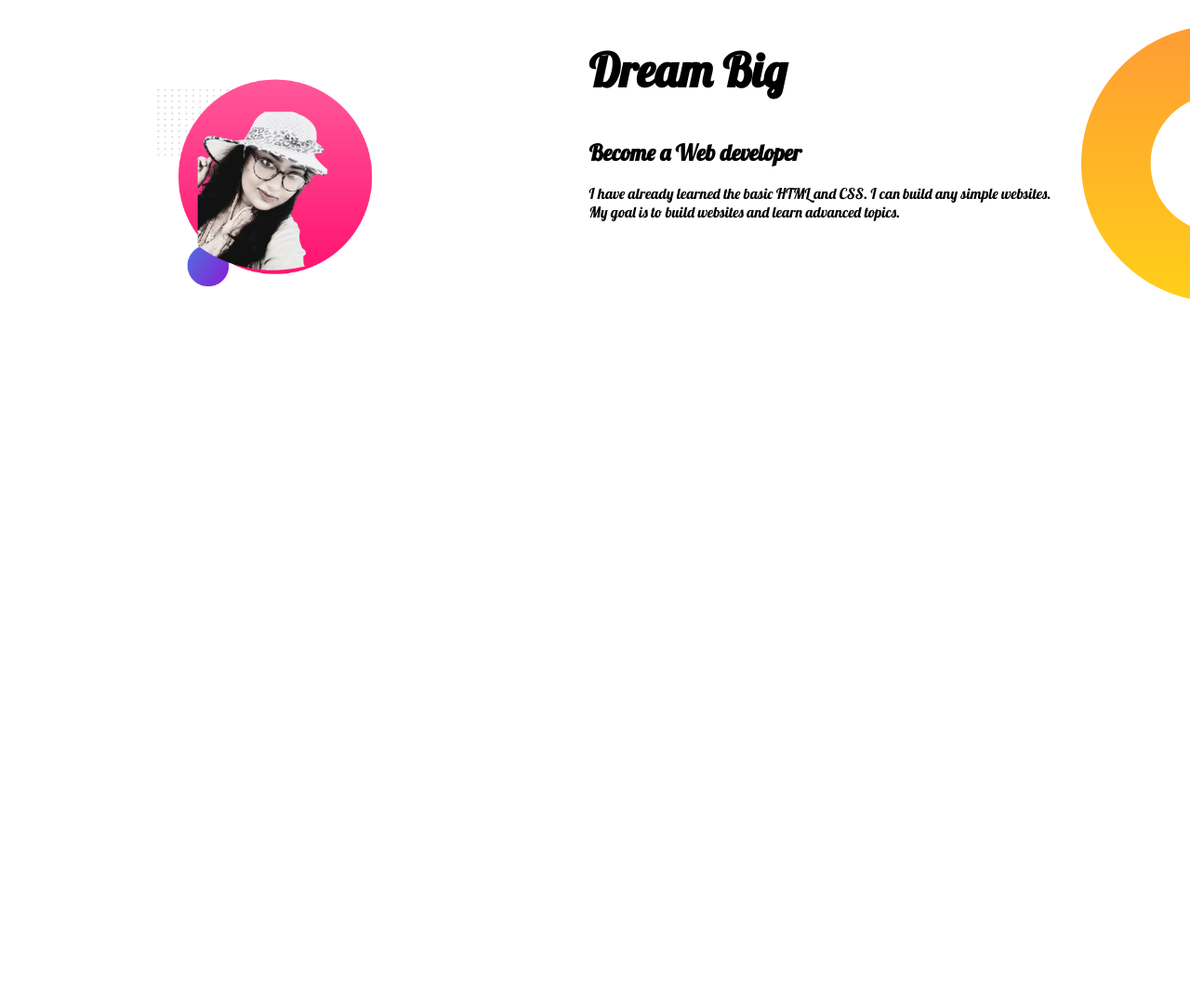
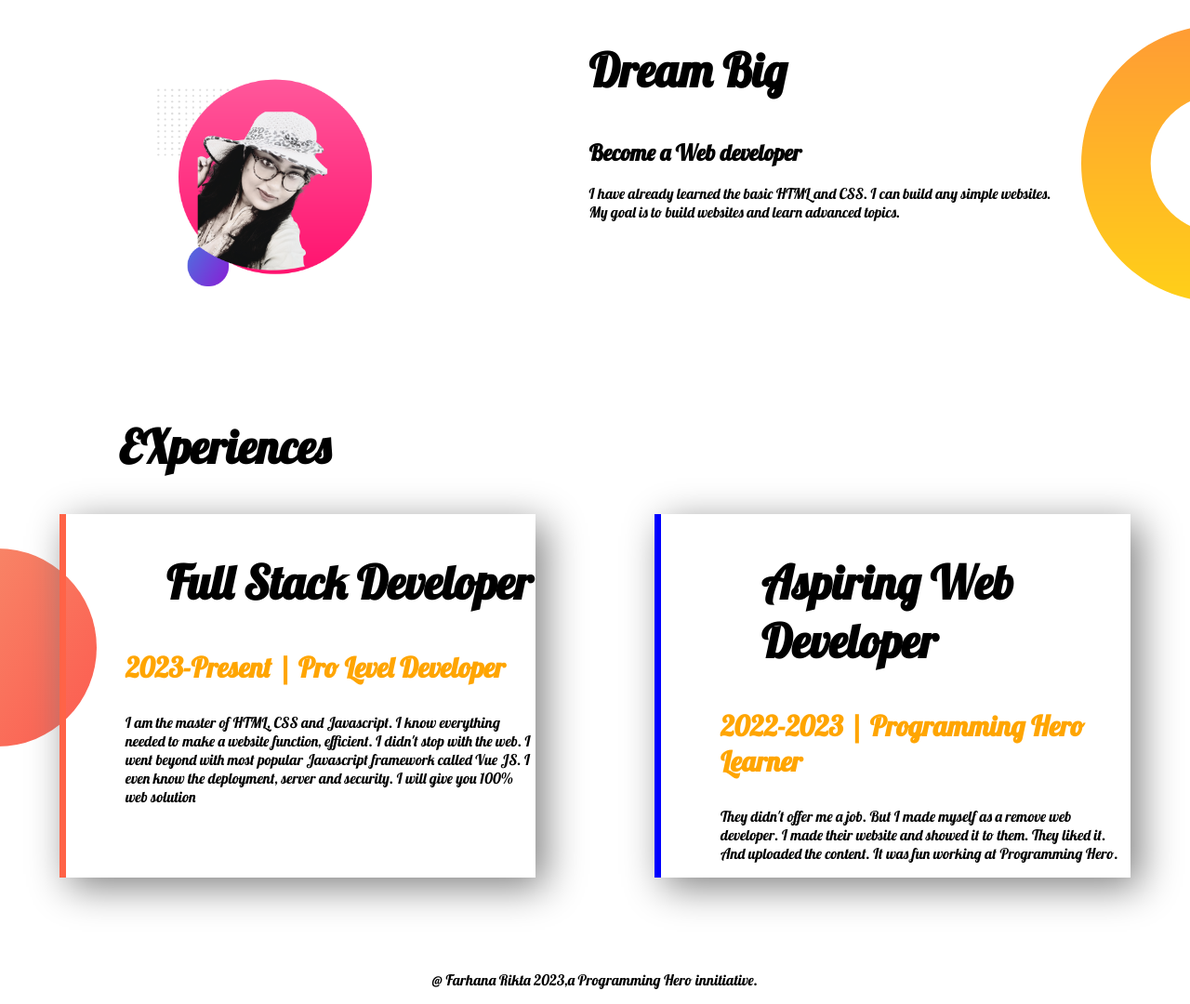
Before and after one commit to farhanarikta/Developer-Portfolio, a plain HTML site: page index.html in a window 1280 px wide. Shown: the part 512-1592 px from the top of the page at 93% size. Before the commit the page ends 961 px from the top, so only its background shows below. Drawn offline with Linux system fonts and the light colour scheme.

Commit message:
initial commit

```diff
--- a/index.html
+++ b/index.html
@@ -11,7 +11,7 @@
     <link rel="stylesheet" href="style.css">
 </head>
 <body>
-<section class="top-banner">
+<section class="top-banner flexible-container">
     <div class="half-width">
     <h1>Welcome To</h1>
     <h1><span class="orange-color">Farhana Rikta's</span> World!</h1>
@@ -24,7 +24,7 @@
     <img src="developer-portfolio-master/New Project (5).png">
 </div>
 </section>
-<section class="dream-big">
+<section class="dream-big flexible-container">
     <div class="half-width">
         <img src="developer-portfolio-master/New Project (6).png">
     </div>
@@ -35,6 +35,26 @@
     </div>
 
 </section>
+<section class="experience-area">
+    <h1>EXperiences</h1>
+    <div class="flexible-container">
+    <div id="full-stack-developer" class="experience-item half-width">
+        <h1>Full Stack Developer</h1>
+        <h3 class="orange-color">2023-Present | Pro Level Developer</h3>
+        <p>I am the master of HTML, CSS and Javascript. I know everything needed to make a website function, efficient. I didn't stop with the web. I went beyond with most popular Javascript framework called Vue JS. I even know the deployment, server and security. I will give you 100% web solution</p>
+    </div>
+    <div id="baby-web-developer" class="experience-item half-width">
+        <h1>Aspiring Web Developer</h1>
+        <h3 class="orange-color">2022-2023 | Programming Hero Learner</h3>
+        <p>They didn't offer me a job. But I made myself as a remove web developer. I made their website and showed it to them. They liked it. And uploaded the content. It was fun working at Programming Hero.</p>
+    </div>
+    </div>
+
+</section>
 
 </body>
+<footer>
+    <p>@ Farhana Rikta 2023,a Programming Hero innitiative.
+    </p>
+</footer>
 </html>
--- a/style.css
+++ b/style.css
@@ -11,7 +11,7 @@ h1{font-size: 50px;
 h3{
     font-size: 30px;
 }
-section{
+.flexible-container{
     display: flex;
     margin-bottom: 100px;
 }
@@ -45,3 +45,24 @@ section{
 .dream-big{
     padding-right: 10%;
 }
+.experience-area{
+    background-image: url(developer-portfolio-master/exp-bg.png);
+    background-repeat: no-repeat;background-position: left;
+}
+.experience-area h1{
+    padding-left: 10%;
+}
+.experience-item{
+    box-shadow: 10px 10px 40px grey;
+    margin-left: 5%;
+    margin-right: 5%
+}
+#full-stack-developer{
+    border-left:7px solid tomato ;
+}
+#baby-web-developer{
+    border-left:7px solid blue ;
+}
+footer p{
+    text-align: center;
+}
```
